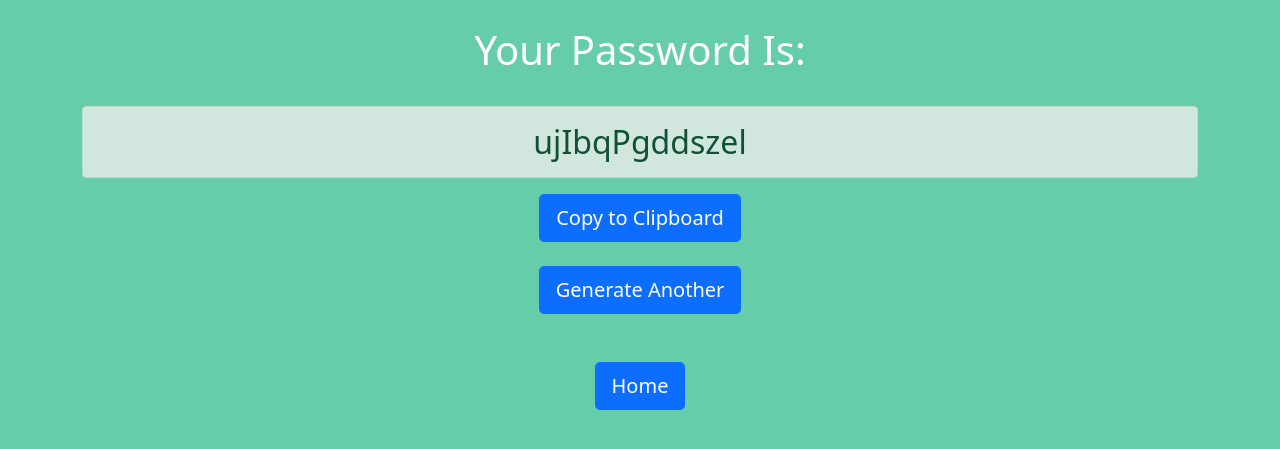
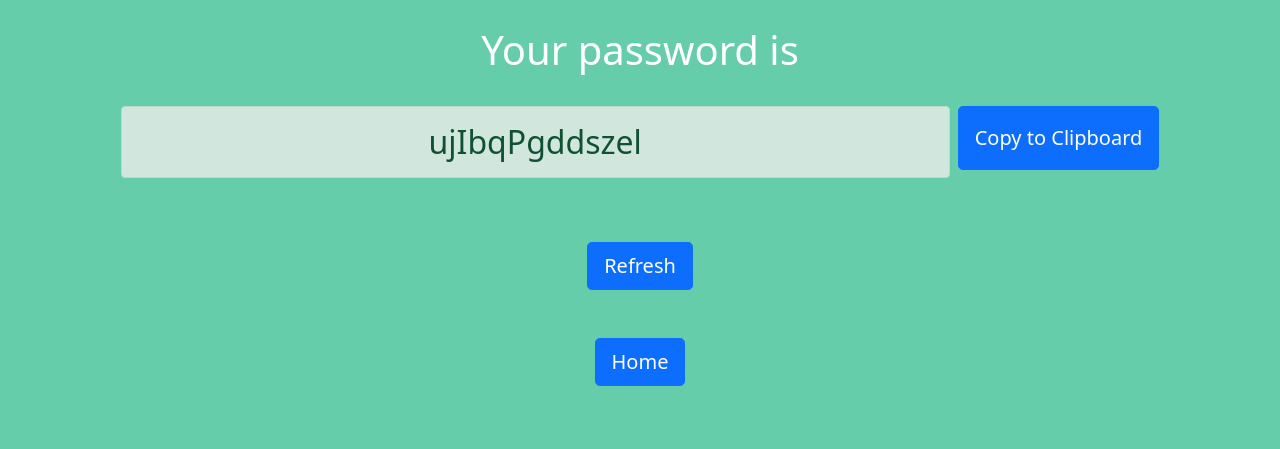
Before and after one commit to iot-lab-kiit/Password-Generator, a Django app: page /password/ in a window 1280 px wide. Shown: the top 449 px of the page. Run offline with Django 3.2, Linux system fonts and the light colour scheme.

Commit message:
Changing button UI and heading

```diff
--- a/generator/templates/generator/password.html
+++ b/generator/templates/generator/password.html
@@ -15,17 +15,26 @@
 
 	<body style="background: mediumaquamarine;">
 		<div class="container text-center" style="padding-top: 2%;">
-			<h1 style="color: white;">Your Password Is: </h1>
+			{% if userphrase %}
+				<h1 class="text-white">Password consisting {{userphrase}} is </h1>
+			{% else %}
+				<h1 class="text-white">Your password is</h1>
+			{% endif %}
+
 			{% for pass in passwords %}
 			<br>
-			<h2 class="alert alert-success" id="{{pass}}">{{ pass }}</h2>
-			<button class="btn btn-lg btn-primary" onclick="copypass('{{pass}}')">Copy to Clipboard</button>
+			<div class="row justify-content-center m-0 gx-2">
+				<aside class="col-lg-9">
+					<h2 class="alert alert-success" id="{{pass}}">{{ pass }}</h2>
+				</aside>
+				<aside class="col-auto">
+					<button class="btn btn-lg btn-primary py-md-3" onclick="copypass('{{pass}}')">Copy to Clipboard</button>
+				</aside>
+			</div>
 			<br>
 			{% endfor %}
 			<br>
-			<a onClick="window.location.reload()" class="btn btn-lg btn-primary">
-				Generate Another
-			</a>
+			<a onClick="window.location.reload()" class="btn btn-lg btn-primary">Refresh</a>
 			<br>
 			<br>
 			<br>
```
